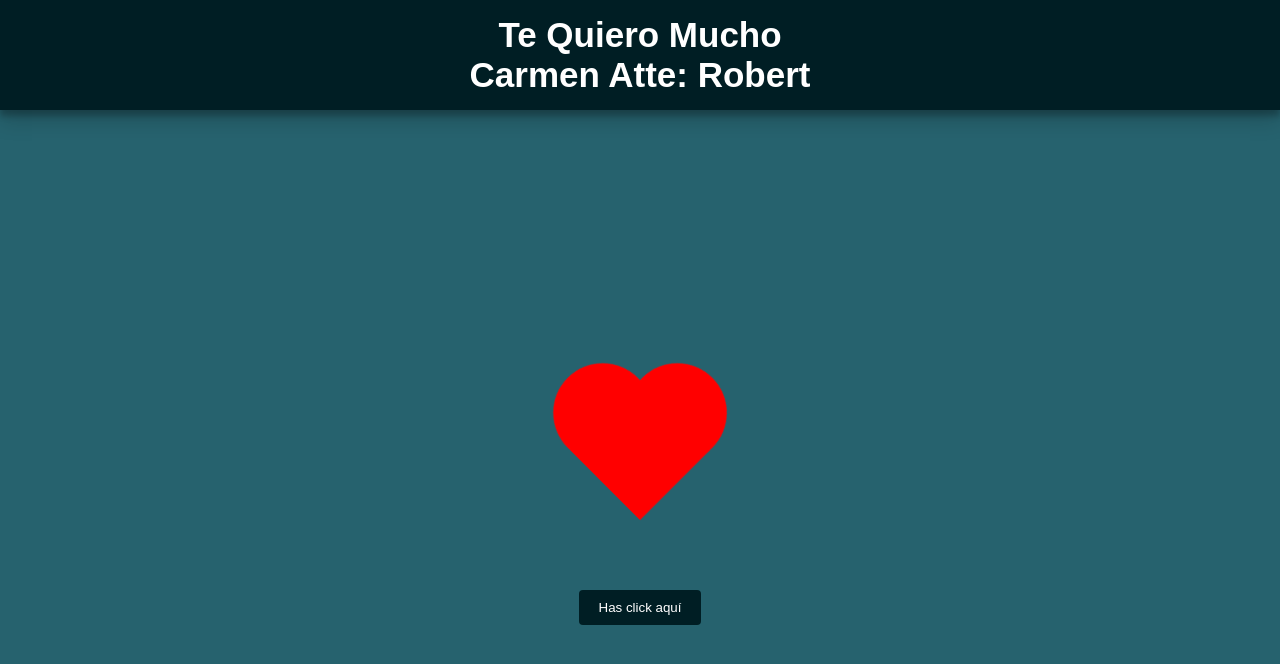
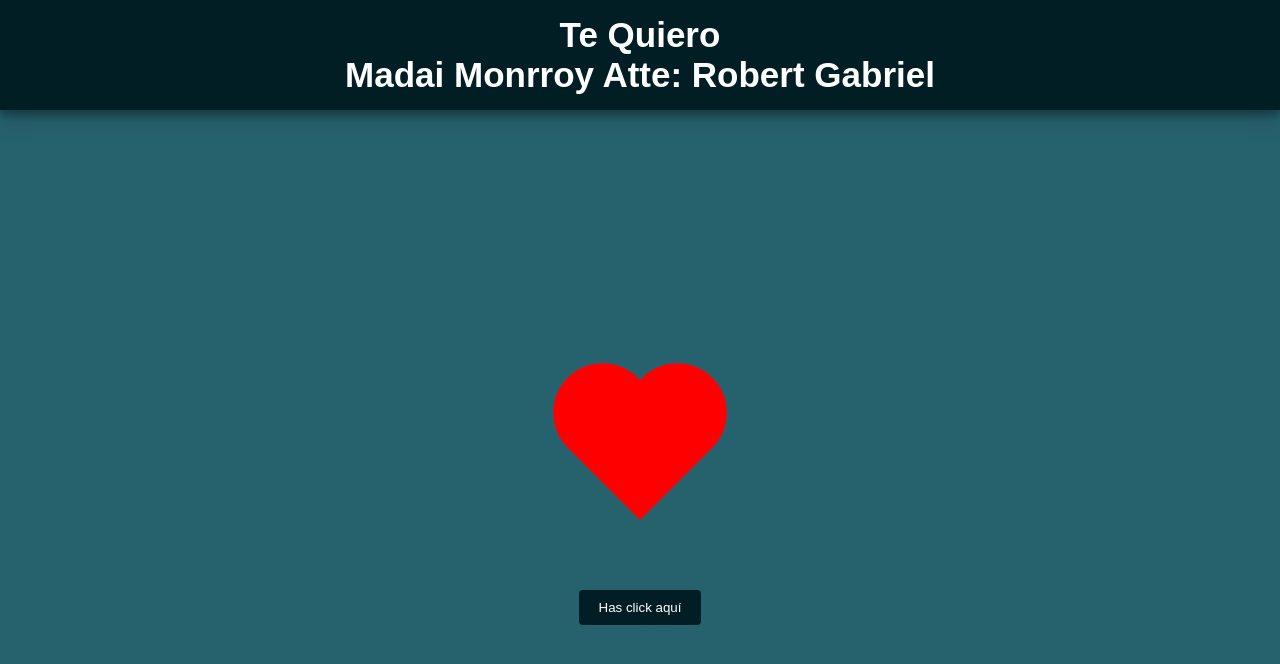
Before and after one commit to r-gabriel-f/rosa, a React (Create React App) app: page / in a window 1280 px wide. Shown: the top 664 px of the page. Built offline with nearby package versions, Linux system fonts and the light colour scheme.

Commit message:
se corrigio la cancion y nombre

```diff
--- a/public/index.html
+++ b/public/index.html
@@ -25,7 +25,7 @@
       work correctly both with client-side routing and a non-root public URL.
       Learn how to configure a non-root public URL by running `npm run build`.
     -->
-    <title>Carmen Rosa</title>
+    <title>Madai Monrroy</title>
   </head>
   <body>
     <noscript>You need to enable JavaScript to run this app.</noscript>
--- a/src/components/Rosa.js
+++ b/src/components/Rosa.js
@@ -6,8 +6,8 @@ export const Rosa = () => {
   return (
     <div className="back">
       <div className="bday">
-        Te Quiero Mucho<br></br>
-        Carmen Atte: Robert
+        Te Quiero<br></br>
+        Madai Monrroy Atte: Robert Gabriel
       </div>
       <div className="heart"></div>
       <footer>
```
Also changed, not shown: 1 other file (tests, documents, lock files or other folders).
